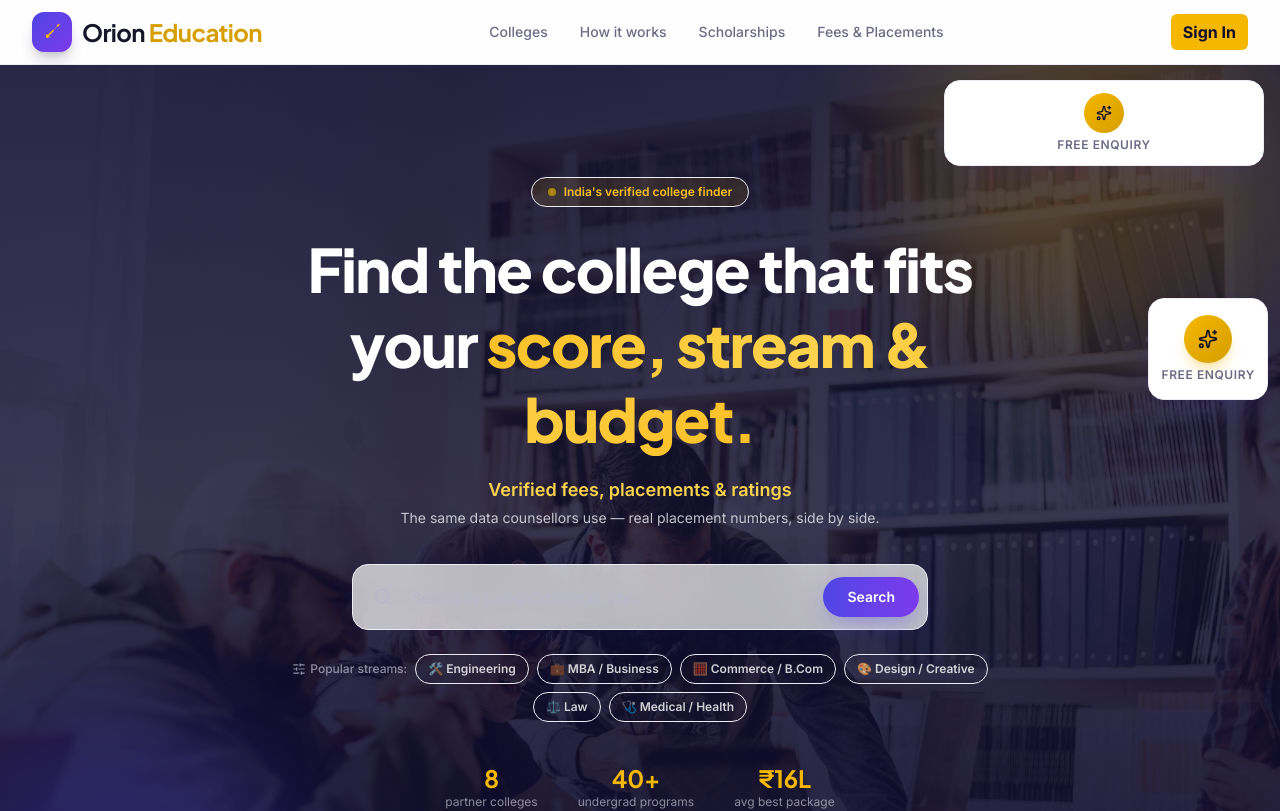
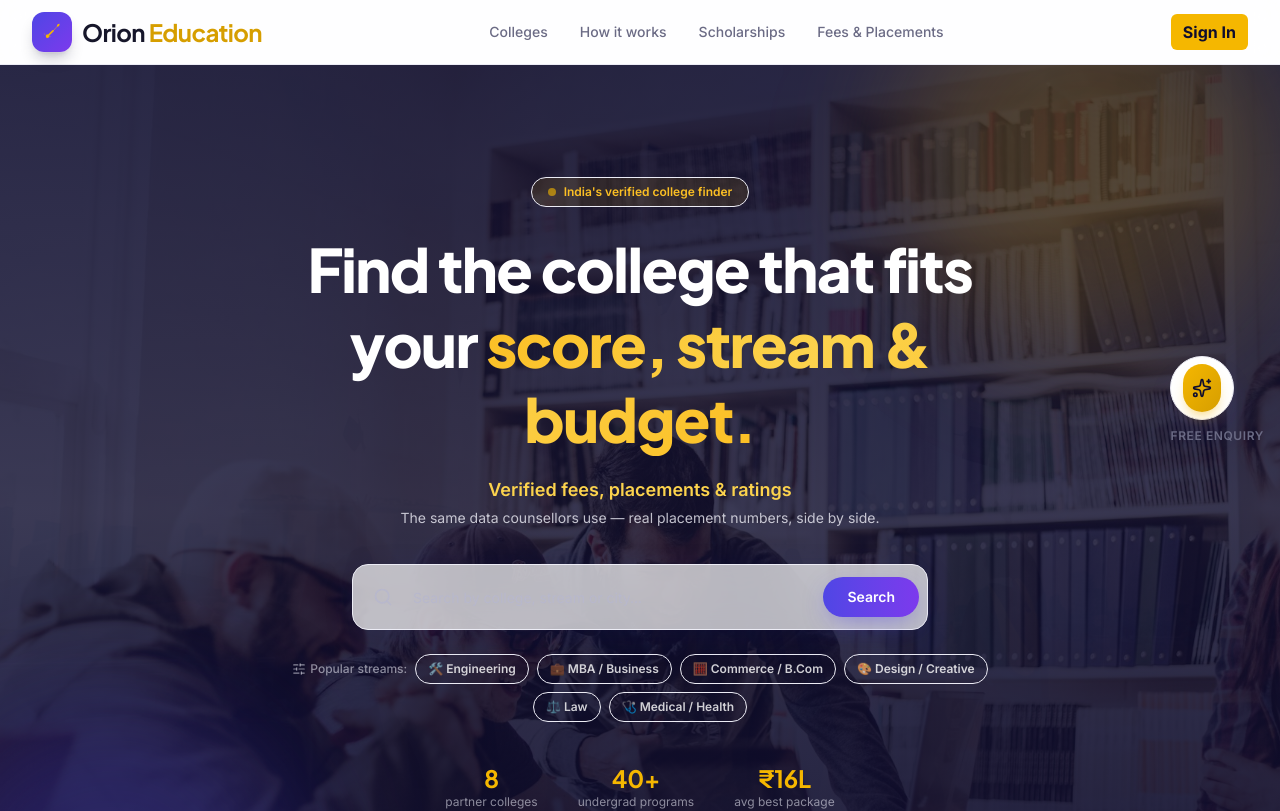
Before and after one commit to peeeooosss/Orion-education, a Next.js app: page / in a window 1280 px wide. Shown: the top 811 px of the page. Built offline with nearby package versions, Linux system fonts and the light colour scheme.

Commit message:
fix: single circular Free Enquiry button (right side) on landing page

```diff
--- a/src/components/homepage/GlobalEnquiryWidget.tsx
+++ b/src/components/homepage/GlobalEnquiryWidget.tsx
@@ -9,52 +9,48 @@ export function GlobalEnquiryWidget() {
   const [open, setOpen] = useState(false);
   return (
     <>
-      <div className="pointer-events-none fixed inset-y-0 right-0 top-0 flex items-center">
-        <div
-          className={cn(
-            "pointer-events-auto mr-3 flex -translate-y-1/2 flex-col items-center justify-center gap-2 rounded-2xl border border-surface-200 bg-white px-3 py-4 shadow-float transition-all duration-300 hover:translate-y-0 hover:scale-105"
-          )}
-        >
+      {/* Desktop: right side, vertically centered */}
+      <div className="fixed right-4 top-1/2 z-50 hidden -translate-y-1/2 sm:block">
         <button
           type="button"
           onClick={() => setOpen(true)}
-            className="flex flex-col items-center justify-center gap-1 text-center"
+          className={cn(
+            "flex h-16 w-16 items-center justify-center rounded-full",
+            "border border-surface-200 bg-white px-3 shadow-float",
+            "transition-transform duration-200 hover:scale-110"
+          )}
+          aria-label="Free Enquiry"
         >
           <div className="flex h-12 w-12 items-center justify-center rounded-full bg-gradient-to-br from-gold-500 to-gold-600 text-brand-950 shadow-lg shadow-gold-500/30">
             <Sparkles className="h-5 w-5" />
           </div>
+        </button>
+        <div className="mt-2 text-center">
           <span className="block text-xs font-semibold uppercase tracking-wider text-surface-600">
-              Free Enquiry
-            </span>
-          </button>
-        </div>
-      </div>
-      <div className="fixed inset-0 z-50" />
-      <div className="fixed right-4 top-20 z-50 hidden sm:block w-80">
-        <div className="flex flex-col items-center gap-1 rounded-2xl border border-surface-200 bg-white px-3 py-3 shadow-float text-center">
-          <div className="flex h-10 w-10 items-center justify-center rounded-full bg-gradient-to-br from-gold-500 to-gold-600 text-brand-950">
-            <Sparkles className="h-4 w-4" />
-          </div>
-          <span className="text-xs font-semibold uppercase tracking-wider text-surface-600">
             Free Enquiry
           </span>
         </div>
       </div>
 
-      <div className="fixed right-4 top-20 z-50 sm:hidden">
-        <div className="flex items-center gap-2 rounded-full border border-surface-200 bg-white px-3 py-2 shadow-float">
-          <div className="flex h-8 w-8 items-center justify-center rounded-full bg-gradient-to-br from-gold-500 to-gold-600 text-brand-950">
-            <Sparkles className="h-3 w-3" />
-          </div>
+      {/* Mobile: bottom-right corner */}
+      <div className="fixed right-4 bottom-6 z-50 block sm:hidden">
         <button
           type="button"
           onClick={() => setOpen(true)}
-            className="text-xs font-semibold uppercase tracking-wider text-surface-700"
+          className={cn(
+            "flex h-14 w-14 items-center justify-center rounded-full",
+            "border border-surface-200 bg-white px-3 shadow-float",
+            "transition-transform duration-200 hover:scale-110"
+          )}
+          aria-label="Free Enquiry"
         >
-            Free Enquiry
+          <div className="flex h-10 w-10 items-center justify-center rounded-full bg-gradient-to-br from-gold-500 to-gold-600 text-brand-950 shadow-lg shadow-gold-500/30">
+            <Sparkles className="h-4 w-4" />
+          </div>
+          <span className="sr-only">Free Enquiry</span>
         </button>
       </div>
-      </div>
+
       <GlobalEnquiryModal open={open} onOpenChange={setOpen} />
     </>
   );
```
Lines whose indentation alone changed are shown as unchanged.
